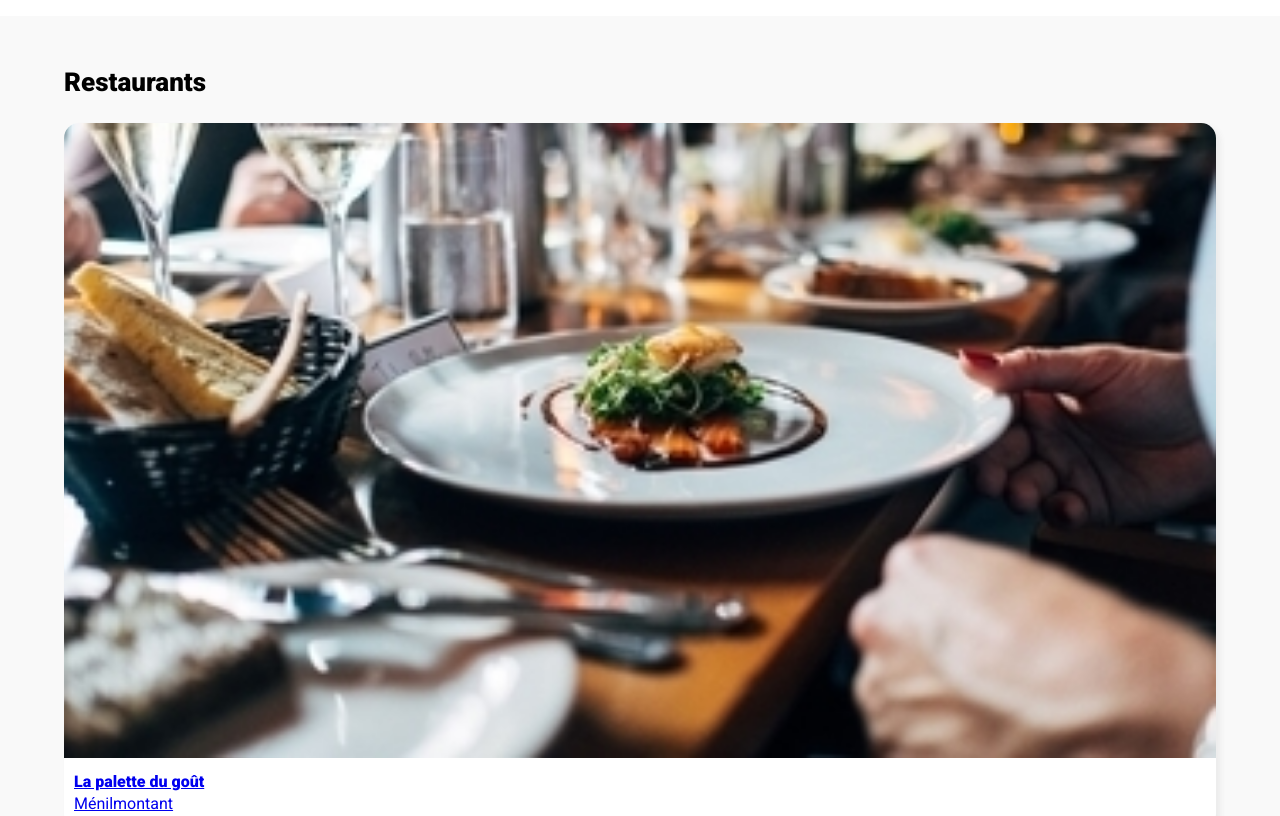
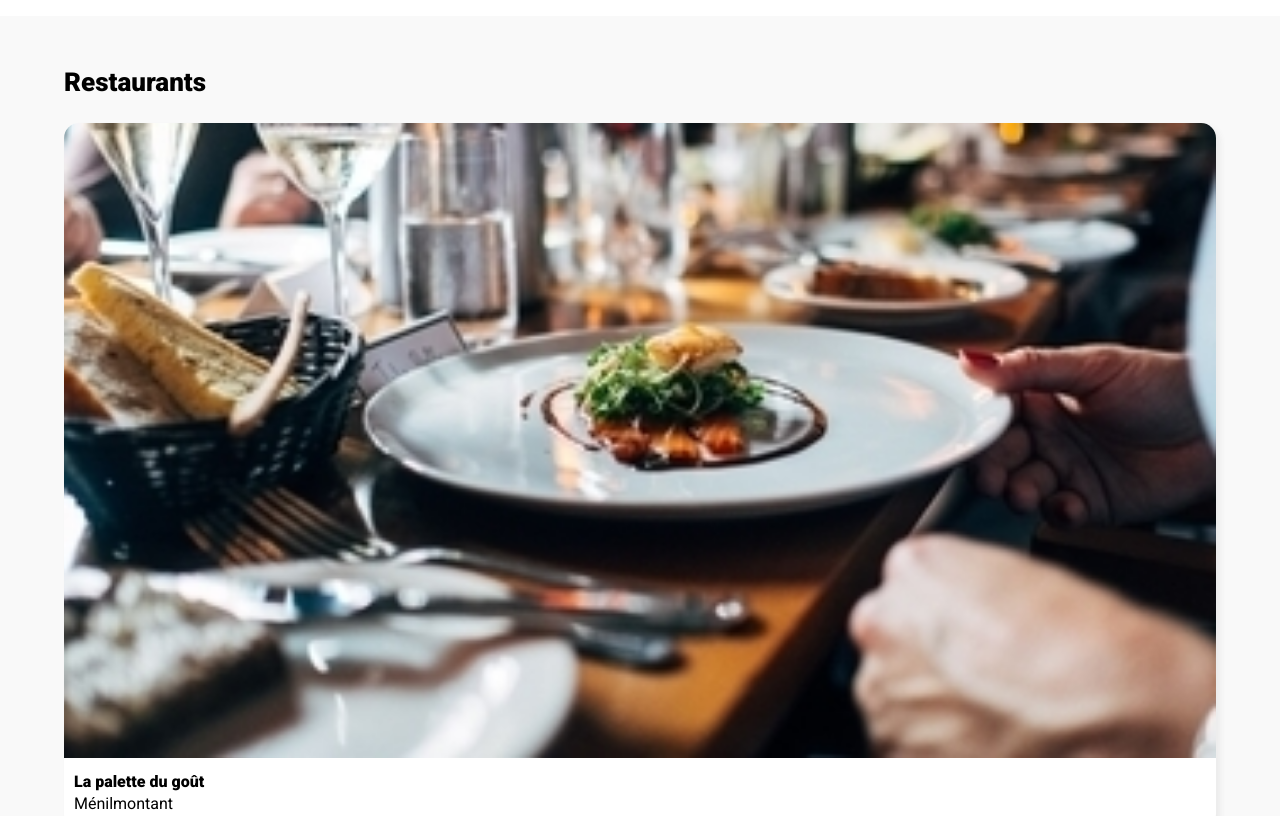
Before and after one commit to lightomega/AlexandreSouville_3_15112020, a website: page index.html in a window 1280 px wide. Shown: the part 720-1536 px from the top of the page. Drawn offline with Linux system fonts and the light colour scheme; a web font is replaced by a local one.

Commit message:
CSS
decoloration des liens

```diff
--- a/style.css
+++ b/style.css
@@ -12,6 +12,12 @@ h2{
 }
 h3{
     font-size: 26px;
+}
+a:link{
+    text-decoration: none;
+}
+a{
+    color: black;
 }
 header{
     display: flex;
```
